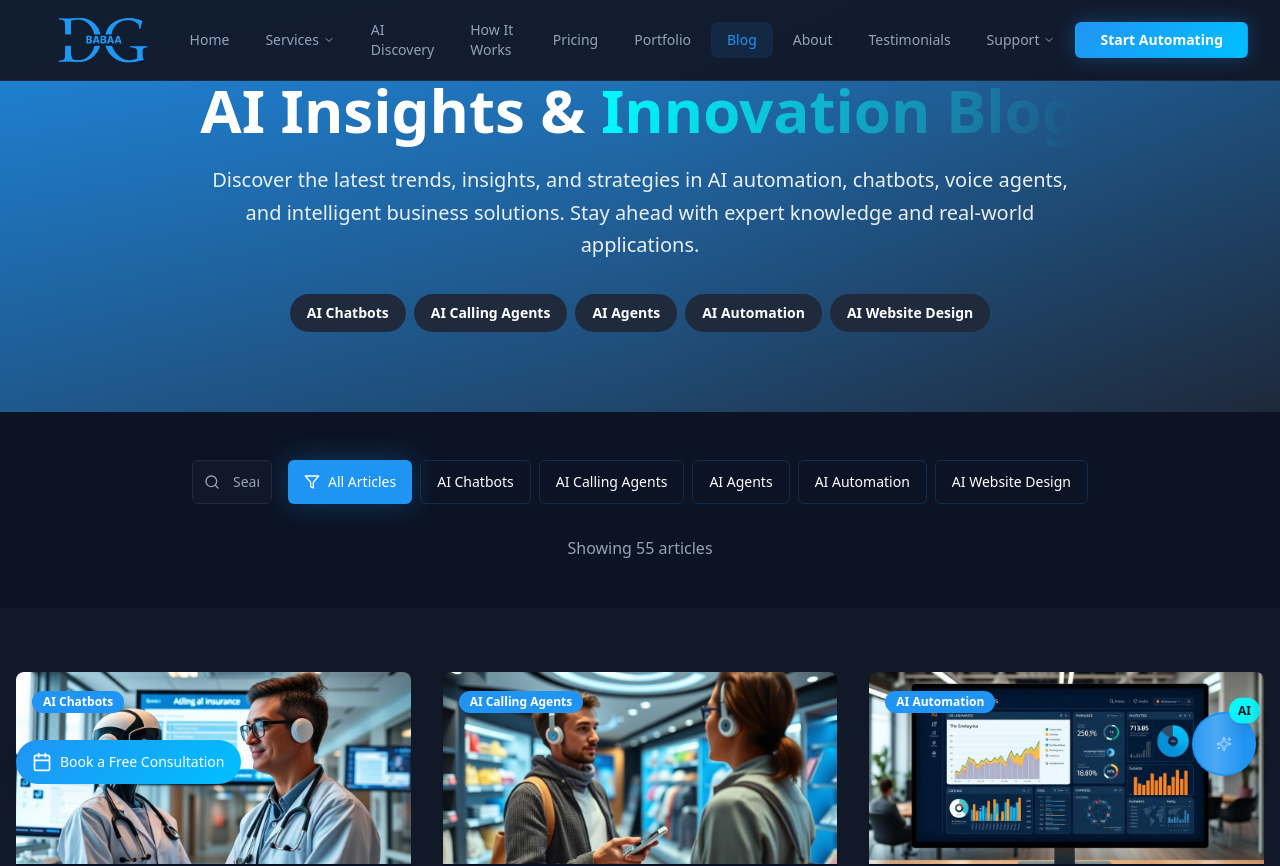
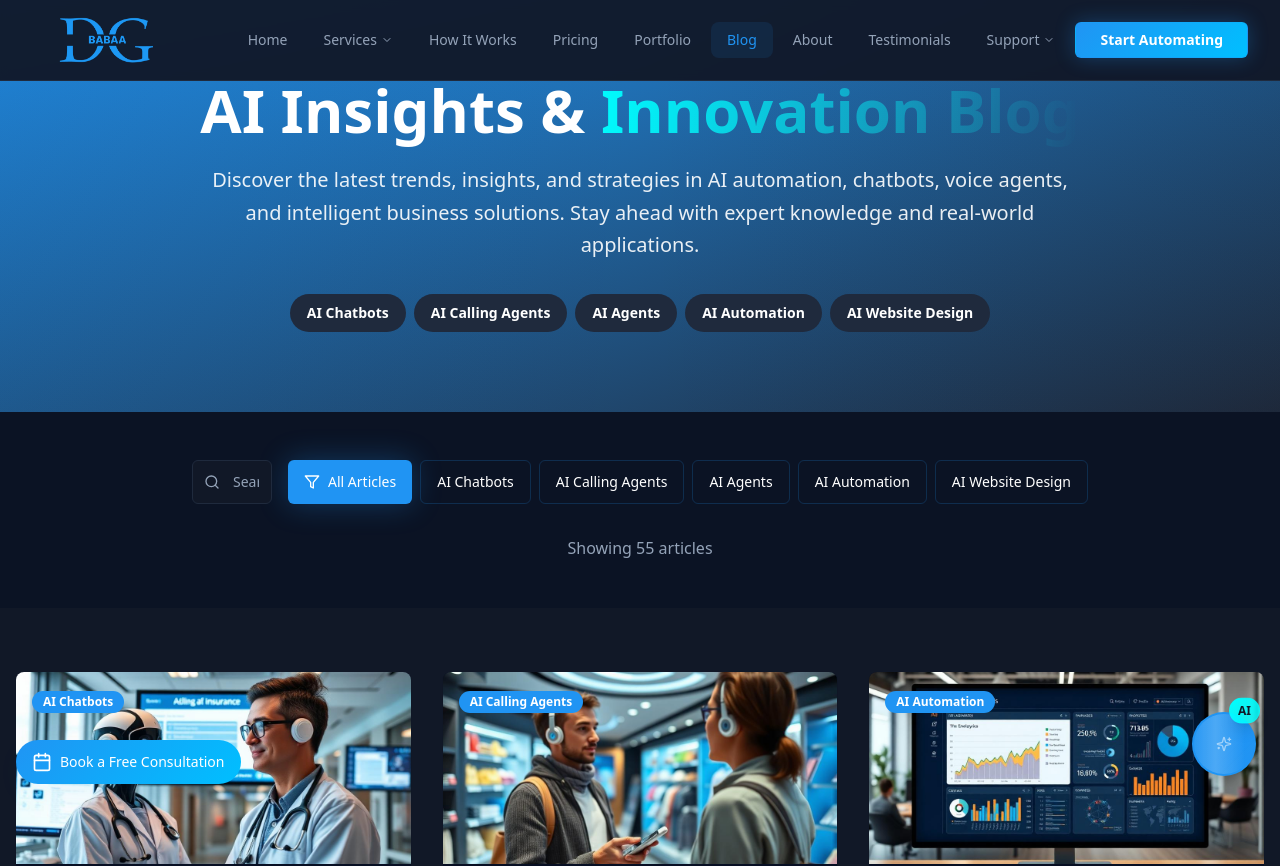
Before and after one commit to adeebakausara/digibabaa-automations-suite, a React (Vite) app: page /blog in a window 1280 px wide. Shown: the top 866 px of the page. Built offline with nearby package versions, Linux system fonts and the light colour scheme.

Commit message:
Refactor: Move AI Discovery to Support menu

```diff
--- a/src/components/Navigation.tsx
+++ b/src/components/Navigation.tsx
@@ -21,7 +21,6 @@ const Navigation = () => {
         { name: "AI Services in Action", path: "/ai-services-in-action" },
       ]
     },
-    { name: "AI Discovery", path: "/ai-discovery" },
     { name: "How It Works", path: "/how-it-works" },
     { name: "Pricing", path: "/pricing" },
     { name: "Portfolio", path: "/portfolio" },
@@ -32,6 +31,7 @@ const Navigation = () => {
       name: "Support",
       path: "/contact",
       submenu: [
+        { name: "AI Discovery", path: "/ai-discovery" },
         { name: "Contact Us", path: "/contact" },
         { name: "Thank You", path: "/thank-you" },
       ]
```
